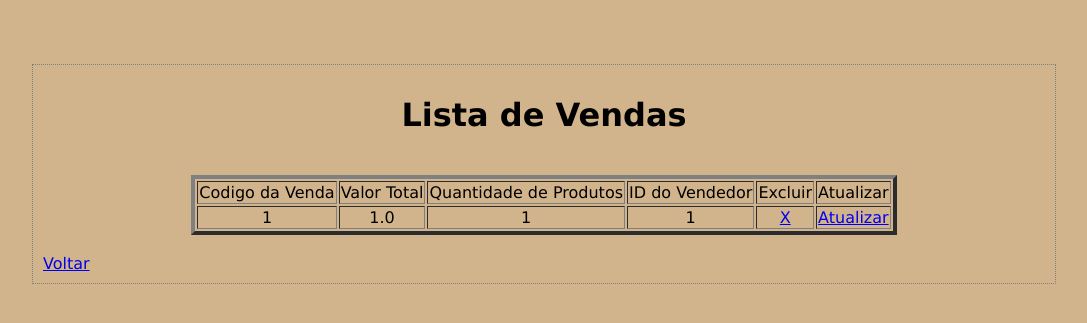
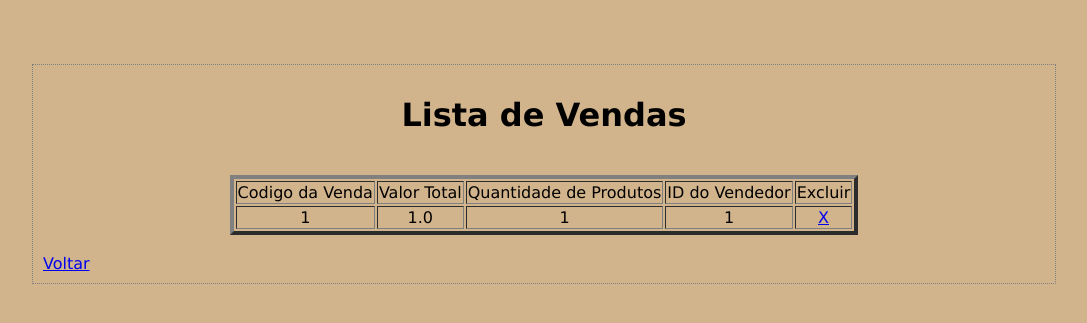
Before and after one commit to edv610/projCangaco, a Flask app: page /vendas in a window 1280 px wide. Shown: the top 323 px of the page, without its empty margins (96-1183 px from the left). Run offline with Flask 2, Linux system fonts and the light colour scheme; data comes from the database, SQL or seed files in the repository; both versions use the stored data as it was after the commit.

Commit message:
Atualizando vendas

```diff
--- a/Templates/vendaView/cadastroVendas.html
+++ b/Templates/vendaView/cadastroVendas.html
@@ -9,7 +9,7 @@
         <h1 align="center">Nova Venda</h1>
         <br>
         <!-- URL_FOR ROTA PARA O METODO CADASTRO-->
-        <form action="{{url_for('cadastrarVendas')}}" method="POST" align="center">
+        <form action="{{url_for('cadastroVendas')}}" method="POST" align="center">
 
             <table align="center">
 
--- a/Templates/vendaView/listaVendas.html
+++ b/Templates/vendaView/listaVendas.html
@@ -16,7 +16,7 @@
                 <td align="center">Quantidade de Produtos</td>
                 <td align="center">ID do Vendedor</td>
                 <td align="center">Excluir</td>
-                <td align="center">Atualizar</td>
+                <!-- <td align="center">Atualizar</td> -->
             </tr>
 
             <!--FOR DE PESSOA EM PESSOAS-->
@@ -28,7 +28,7 @@
                 <td align="center">{{ venda.qtd_produto }}</td>
                 <td align="center">{{ venda.id_vendedor }}</td>
                 <td align="center"><a href="/vendas/excluir/{{ venda._codVenda }}">X</a></td>
-                <td align="center"><a href="/vendas/atualizar/{{ venda._codVenda }}">Atualizar</a></td>
+                <!--<td align="center"><a href="/vendas/atualizar/{{ venda._codVenda }}">Atualizar</a></td> -->
             </tr>
             {% endfor %}
         </table>
```
Also changed, not shown: db.sqlite.
